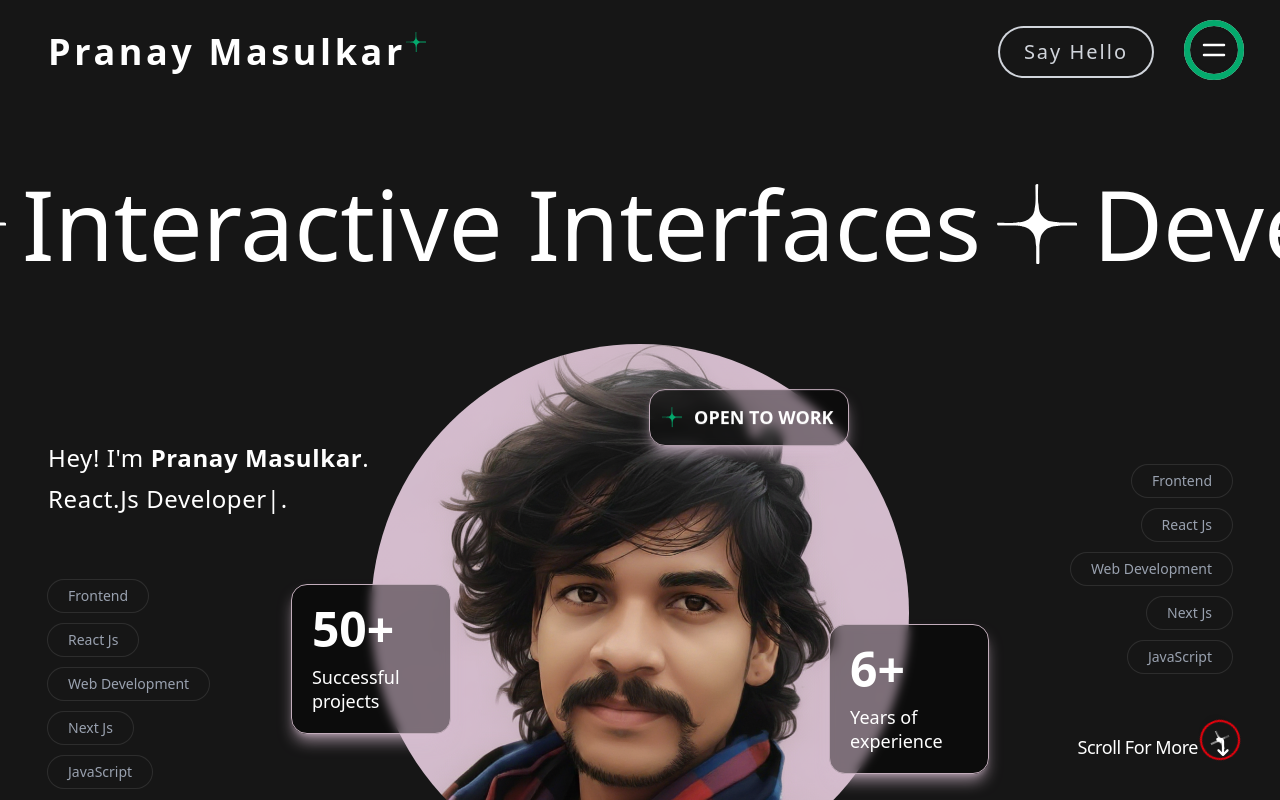
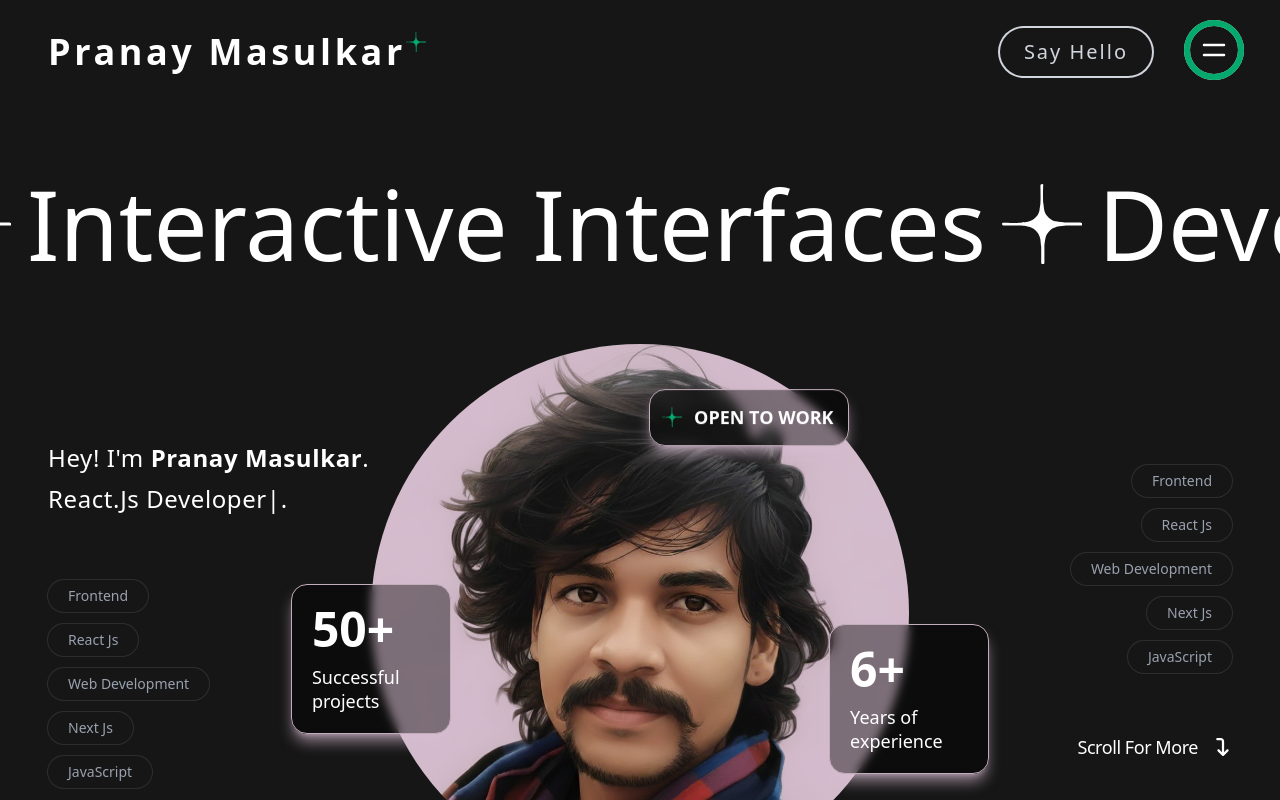
Before and after one commit to pranaymasulkar/pranaymasulkar, a React (Vite) app: page / in a window 1280 px wide. Shown: the top 800 px of the page. Built offline with nearby package versions, Linux system fonts and the light colour scheme; a web font is replaced by a local one.

Commit message:
created rotating animation image

```diff
--- a/src/components/common/Hero.jsx
+++ b/src/components/common/Hero.jsx
@@ -4,7 +4,7 @@ import { motion } from "motion/react";
 import { FaArrowTurnDown } from "react-icons/fa6";
 import { TypeAnimation } from "react-type-animation";
 import StarImage from "./StarImage";
-import RotatingCVButton from "./RotatingCVButton";
+// import RotatingCVButton from "./RotatingCVButton";`
 
 const Hero = () => {
     const tags = [
@@ -132,7 +132,7 @@ const Hero = () => {
                         </motion.div>
                     </div>
                     <div className="w-full sm:w-full md:w-[30%] lg:w-[30%] xl:w-[30%] 2xl:w-[30%] text-center">
-                        <RotatingCVButton />
+                        {/* <RotatingCVButton /> */}
                         <div className="flex flex-row flex-wrap items-center justify-center md:flex md:flex-col md:items-end md:justify-end gap-3">
                             {tags.map((item, index) => {
                                 return (
```
